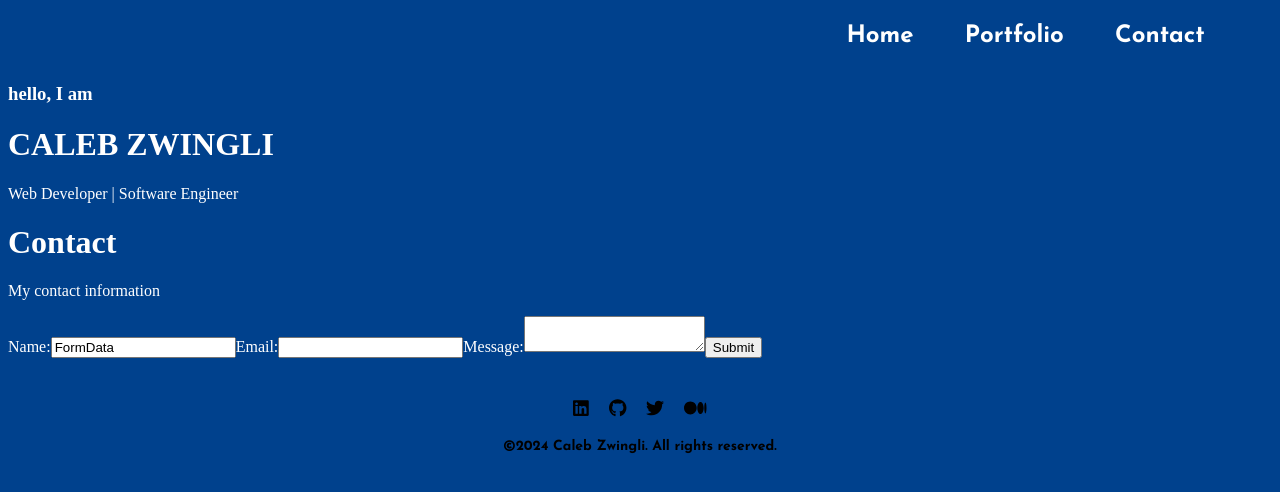
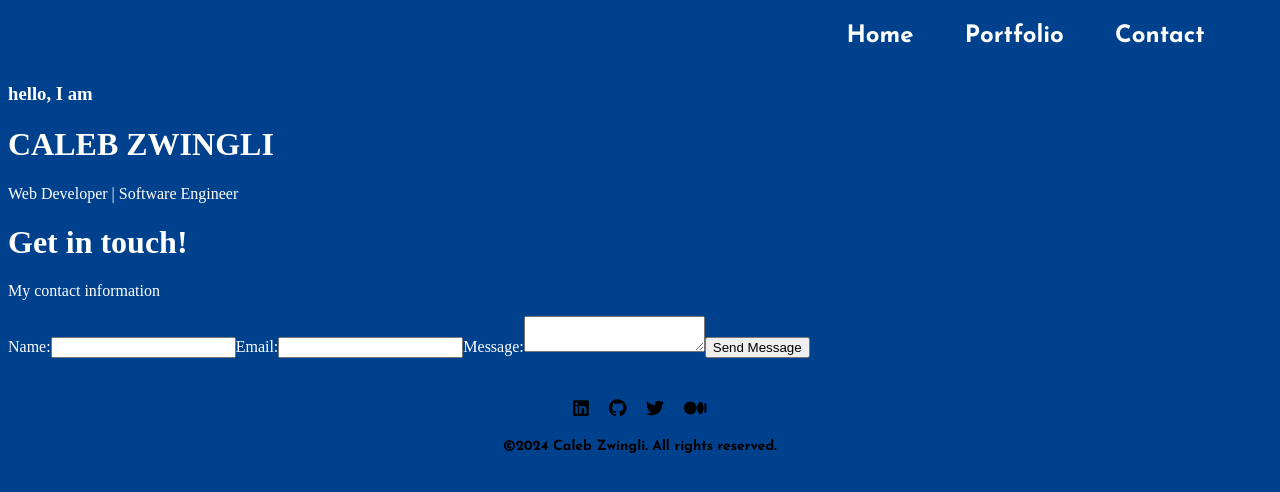
Before and after one commit to ZwingliCaleb/portfolio, a React (Create React App) app: page / in a window 1280 px wide. Shown: the top 492 px of the page. Built offline with nearby package versions, Linux system fonts and the light colour scheme.

Commit message:
New changes

```diff
--- a/src/components/Contact/Contact.js
+++ b/src/components/Contact/Contact.js
@@ -3,7 +3,7 @@ import ContactForm from '../ContactForm/ContactForm';
 const Contact = () => {
   return (
     <div className = "contact">
-      <h1>Contact</h1>
+      <h1>Get in touch!</h1>
       <p>My contact information</p>
       <ContactForm />
     </div>
--- a/src/components/ContactForm/ContactForm.js
+++ b/src/components/ContactForm/ContactForm.js
@@ -9,7 +9,7 @@ const ContactForm = () => {
 
   const handleChange =(e) => {
     setFormData({
-      ...FormData,
+      ...formData,
       [e.target.name]: e.target.value,
     });
   };
@@ -17,7 +17,7 @@ const ContactForm = () => {
   const handleSubmit =(e) => {
     e.preventDefault();
     //adding my form submission logic here
-    console.log('Form submitted:', FormData);
+    console.log('Form submitted:', formData);
     //making an API request to backend here to handle form data
   };
 
@@ -28,7 +28,7 @@ const ContactForm = () => {
         type="text"
         id="name"
         name="name"
-        value={FormData.name}
+        value={formData.name}
         onChange={handleChange}
         required
       />
@@ -38,7 +38,7 @@ const ContactForm = () => {
         type="email"
         id="email"
         name="email"
-        value={FormData.email}
+        value={formData.email}
         onChange={handleChange}
         required
       />
@@ -47,12 +47,12 @@ const ContactForm = () => {
       <textarea
         id="message"
         name="message"
-        value={FormData.message}
+        value={formData.message}
         onChange={handleChange}
         required
       ></textarea>
 
-      <button type="submit">Submit</button>
+      <button type="submit">Send Message</button>
     </form>
   );
 };
```
